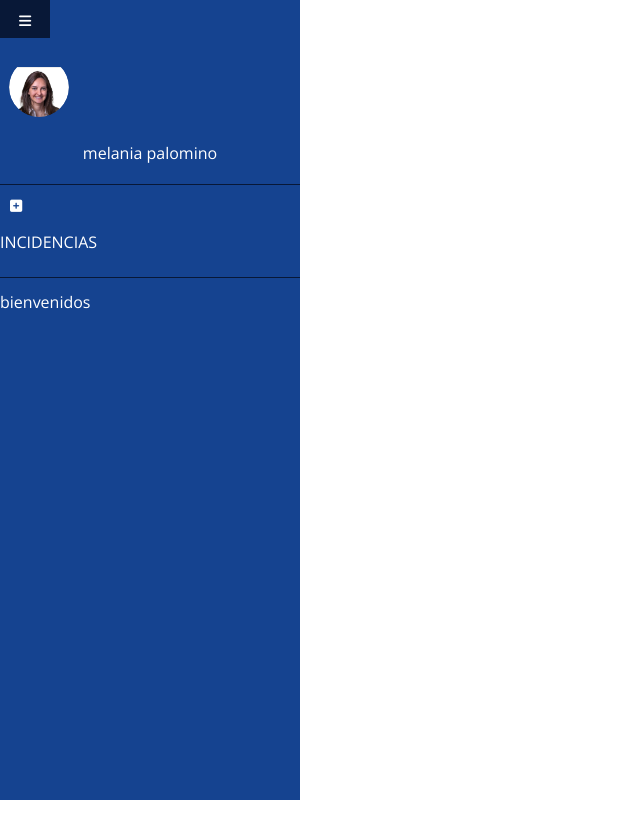
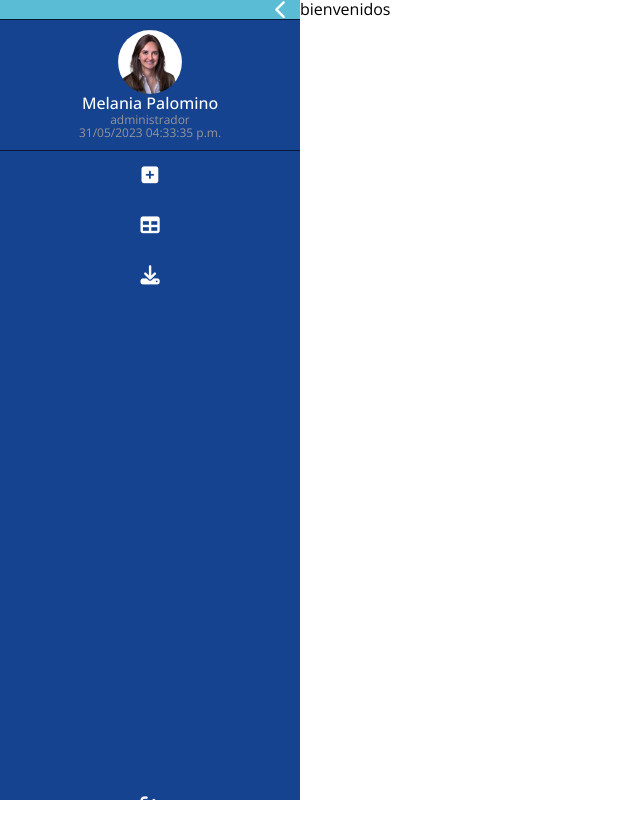
Before and after one commit to aniapalominoq/CRUD-incidencias-php, a PHP site: page /inicio.php in a window 1280 px wide. Shown: the whole page, without its empty margins (0-640 px from the left). Before the commit the page ends 800 px from the top, so only its background shows below. Run offline with PHP 8.4, Linux system fonts and the light colour scheme; some libraries are stand-ins or nearby versions.

Commit message:
estilos a la sesión inicion

```diff
--- a/inicio.php
+++ b/inicio.php
@@ -11,23 +11,25 @@
   <body class="body">
     <section  id="sidemenu" class="inicio">
         <!-- HEADER -->
-        <button id="header" class="inicio__button">
-           <i class="fa-solid fa-bars"></i>
-        </button>
+        <div id="" class="inicio__btn">
+          <i class="fa-solid btn fa-chevron-down"></i>
+        </div>
         <!-- PROFILE -->
         <section id="profile" class="inicio__profile" >
             <div id="photo" class="inicio__profile-photo">
-                <img class="inicio__profile-img" src="./public/img/frida.jpg" alt="foto del usuario">
+                <img class="inicio__profile-img" src="./public/img/frida.jpg" alt="avatar">
             </div>
-            <div  id="name"  class="inicio__profile-name">
-                <span class="">melania palomino</span>
+            <div  id="name"  class="inicio__profile-info">
+                <span class="inicio__profile-name">melania palomino</span>
+                 <span class="inicio__profile-role ">administrador</span>
+                 <span class="inicio__profile-date">31/05/2023 04:33:35 p.m.</span>
             </div>
         </section>
 
         <!-- ITEM -->
         <section id="menu-items" class="inicio__items">
             <div id="item" class="inicio__item">
-                <a href="" class="inicio__item-a" >
+                <a href="#" class="inicio__item-a" >
                     <div class="inicio__item-icon">
                         <i class="fa-solid fa-square-plus"></i>
                     </div>
@@ -36,15 +38,46 @@
                     </div>
                 </a>
             </div>
-            <div class="inicio__item-separator"></div>
+             <div id="item" class="inicio__item">
+                <a href="#" class="inicio__item-a" >
+                    <div class="inicio__item-icon">
+                     <i class="fa-solid fa-table"></i>
+                    </div>
+                    <div class="inicio__item-title">
+                        <span>INCIDENCIAS</span>
+                    </div>
+                </a>
+            </div>
+              <div id="item" class="inicio__item">
+                <a href="#" class="inicio__item-a" >
+                    <div class="inicio__item-icon">
+                 <i class="fa-solid fa-download"></i>
+                    </div>
+                    <div class="inicio__item-title">
+                        <span>INCIDENCIAS</span>
+                    </div>
+                </a>
+
+            </div>
 
 
-        </section>
-        <section class="inicio__main-container">
-            bienvenidos
-        </section>
 
+         <div id="item" class="inicio__item footer">
+                <a href="#" class="inicio__item-a" >
+                    <div class="inicio__item-icon">
+                 <i class="fa-solid fa-right-from-bracket"></i>
+                    </div>
+                    <div class="inicio__item-title">
+                        <span>INCIDENCIAS</span>
+                    </div>
+                </a>
 
+            </div>
+            </section>
+    </section>
+
+    <section class="inicio__main-container">
+    bienvenidos
     </section>
 
   </body>
--- a/public/css/inicio.css
+++ b/public/css/inicio.css
@@ -1,106 +1,172 @@
 @import "./reset.css";
 @import "./confingBasic.css";
+
 .body{
-    width: 100vw;
+width: 100vw;
 height: 100vh;
 display:flex;
- flex-direction:column;
+}
+
+.inicio{
+    background-color: var(--blue-300);
+    color:white ;
+    height: 100%;
+    display:flex;
+    flex-direction:column;
+    align-items: center;
+    width: 50px;
+}
+
+.inicio__btn{
+width: 100%;
+height: 50px;
+border-bottom: 1px solid var(--blue-500);
+display:flex;
+justify-content: center;
  align-items: center;
- justify-content: center;
+
+}
+.fa-solid,.btn{
+   font-size:1.2rem;
+
+}
+.btn{
+     transform: rotate(270deg);
+}
+.inicio__btn:hover{
+    background-color: var(--cyan-100);
+    }
+.inicio__profile {
+border-bottom: 1px solid var(--blue-500);
+display:flex;
+flex-direction:column;
+justify-content: center;
+ align-items: center;
+ width: 100%;
+ height: 50px;
 
 
 }
-.body-expanded{
-    margin-left:18.75rem;
+.inicio__profile-photo{
+width: 100%;
+display:flex;
+flex-direction:column;
+justify-content: center;
+ align-items: center;
+ cursor: pointer;
 }
+.inicio__profile-img{
+   border-radius: 50%;
+    height: 40px;
+    object-fit: cover;
+    object-position: center;
+    width: 40px;
+}
+.inicio__profile-info{
+    display:none;
+}
+.inicio__items{
+width: 100%;
+display:flex;
+flex-direction:column;
+justify-content: center;
+ align-items: center;
+}
+.inicio__item{
+display:flex;
+ width: 100%;
+ justify-content: center;
+align-items: center;
+
+
+}
+
+.inicio__item-a{
+    width: 100%;
+    text-decoration: none;
+    color: white;
+    height: 50px;
+    display:flex;
+flex-direction:column;
+justify-content: center;
+ align-items: center;
+
+}
+.inicio__item-a:hover{
+    background-color: var(--cyan-100);
+}
+.inicio__item-icon{
+
+
+}
+
+.inicio__item-title{
+    display: none;
+}
+.footer{
+margin-top: 60vh;
+}
+
+/* media queries */
+@media screen and (max-width: 767px) {
+
+}
+@media screen and (min-width: 768px)
+{}
+
+@media screen and (min-width: 992px) {
 .inicio{
-    background-color: var(--blue-300);
-    position:fixed;
-    color:white ;
-    height: 100%;
-    left: 0;
-    top:0;
+    width: 300px;
 }
-/* estilos header */
-.inicio__header{
-    border-bottom:solid 1px var(--blue-500)
+
+.inicio__btn{
+flex-direction: row;
+justify-content: flex-end;
+padding :0 10px 0 0;
+}
+
+.btn{
+     transform: rotate(90deg);
+}
+
+.inicio__profile {
+height: auto;
+padding:10px 0 10px 0;
+}
+.inicio__profile-img{
+    height: 64px;
+    width: 64px;
+}
+.inicio__profile-info{
+display:auto;
+display:flex;
+flex-direction:column;
+justify-content: center;
+ align-items: center;
+}
+
+.inicio__profile-name{
+    text-transform: capitalize;
+    font-weight: 500;
+    font-size: 1rem;
+}
+.inicio__profile-role{
+ font-size:.75rem;
+ color:var(--grey-100)
+}
+
+.inicio__profile-date{
+ font-size:.75rem;
+ color:var(--grey-100)
+}
+.inicio__item-a{
+flex-direction:row;
+
+}
+.inicio__item-title{
+    display:auto;
+
 }
 
 
-.inicio__button{
-    background-color: transparent;
-    border:none;
-     color:#fff;
-     width: 3.125rem;
-     padding:10px 0;
 }
-.inicio__button:hover{
-     cursor: pointer;
-     color:#fff;
-    background-color:var(--blue-500);
-}
-
-/* profile */
-
-
-.inicio__profile{
-border-bottom: 1px solid var(--blue-500);
-padding: 10px 0;
-text-align: center;
-}
-.inicio__profile-photo{
-    width:60px ;
-  height: 60px;
-  border-radius: 50%;
-  clip-path: circle(50% at 50% 50%);
-  margin:3%;
-}
-.inicio__profile-img{
-    max-width:100% ;
-    height: auto;
-}
-.inicio__profile-photo,.inicio__profile-name{
-    font-size: 24px;
-    padding: 10px 0;
-    overflow: hidden;
-}
-
-/* item */
-
-.inicio__items{
-    overflow: hidden;
-}
-
-.inicio__item{
-    width: 300px;
-}
-.fa-solid,.inicio__item-title{
-font-size: 14px;
-vertical-align: middle;
-overflow: hidden;
-display:inline-block;
-}
-.inicio__item-a{
-    color:#fff;
-    text-decoration: none;
-    display:block;
-}
-.inicio__item-a:hover{
-    background-color: var(--blue-500);
-}
-.inicio__item-icon{
-    box-sizing: border-box;
-    padding: 10px;
-    width: 50px;
-}
-.fa-solid{
-width: 100%;
-}
-.inicio__item-title{
-    padding: 10px 0;
-}
-.inicio__item-separator{
-height: 1px;
-border-bottom: 1px solid var(--blue-500);
-margin:15px 0;
-}
```
